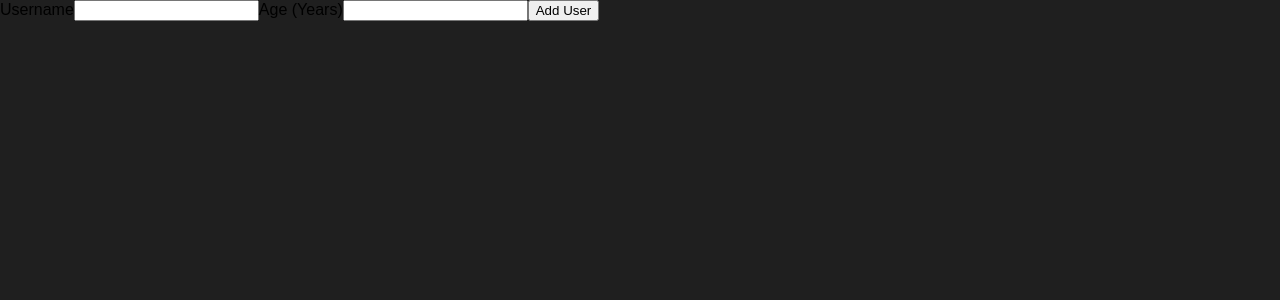
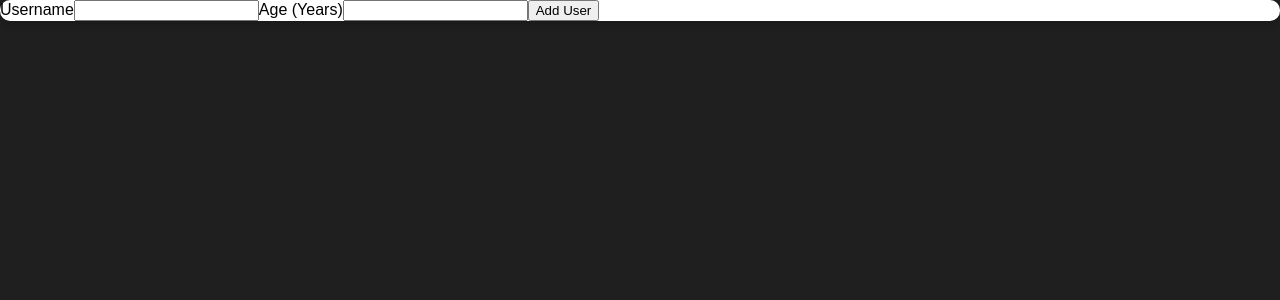
Before and after one commit to pradeepmisra81/react-demo3.1, a React (Create React App) app: page / in a window 1280 px wide. Shown: the top 300 px of the page. Built offline with nearby package versions, Linux system fonts and the light colour scheme.

Commit message:
Added style for Card wrapper

```diff
--- a/src/components/UI/Card.js
+++ b/src/components/UI/Card.js
@@ -1,10 +1,11 @@
 import React from 'react';
+import classes from './Card.module.css'
 
 
 const Card = (props) => {
 
   return (
-    <div>
+    <div className={classes.card}>
         {props.children}
     </div>
   );
--- /dev/null
+++ b/src/components/UI/Card.module.css
@@ -0,0 +1,5 @@
+.card {
+    background: white;
+    box-shadow: 0 2px 8px rgba(0, 0, 0, 0.26);
+    border-radius: 10px;
+}
```
